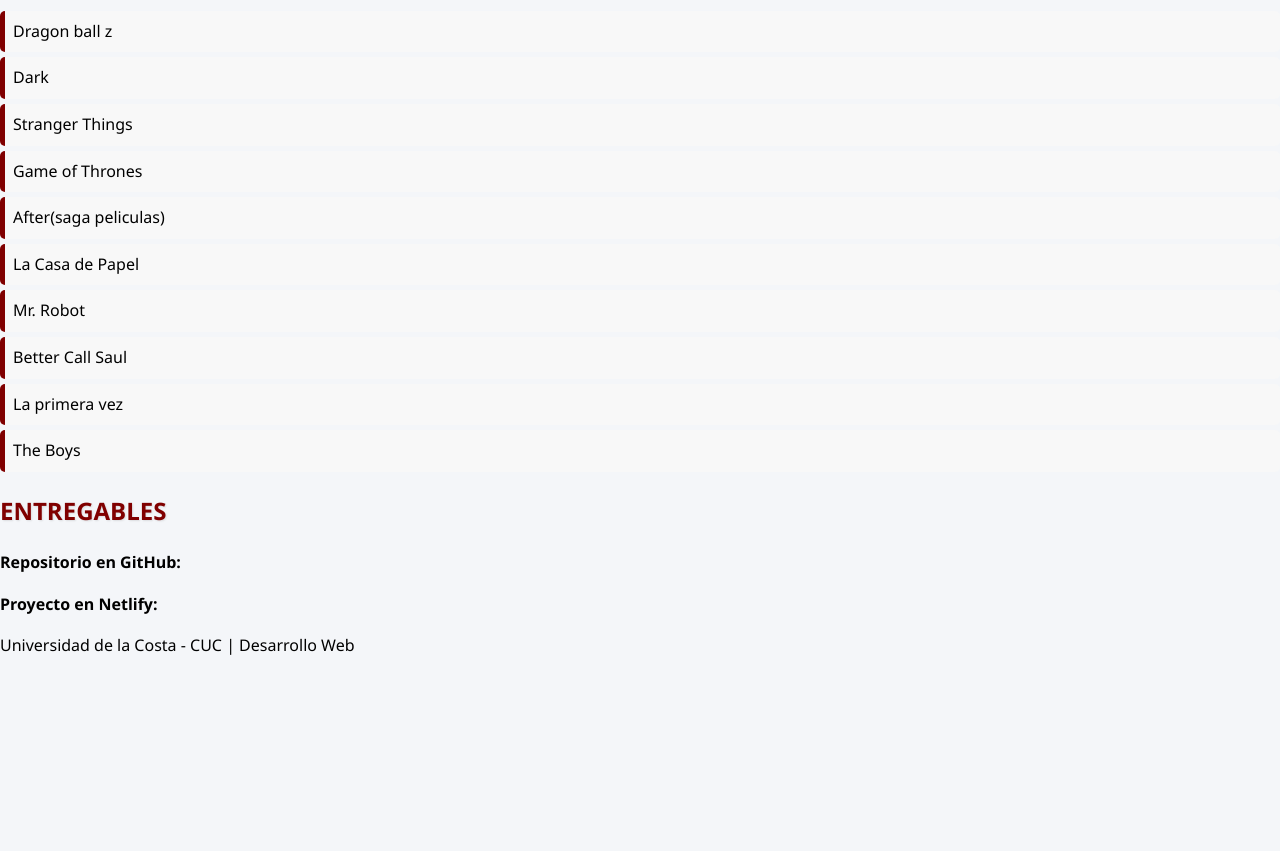
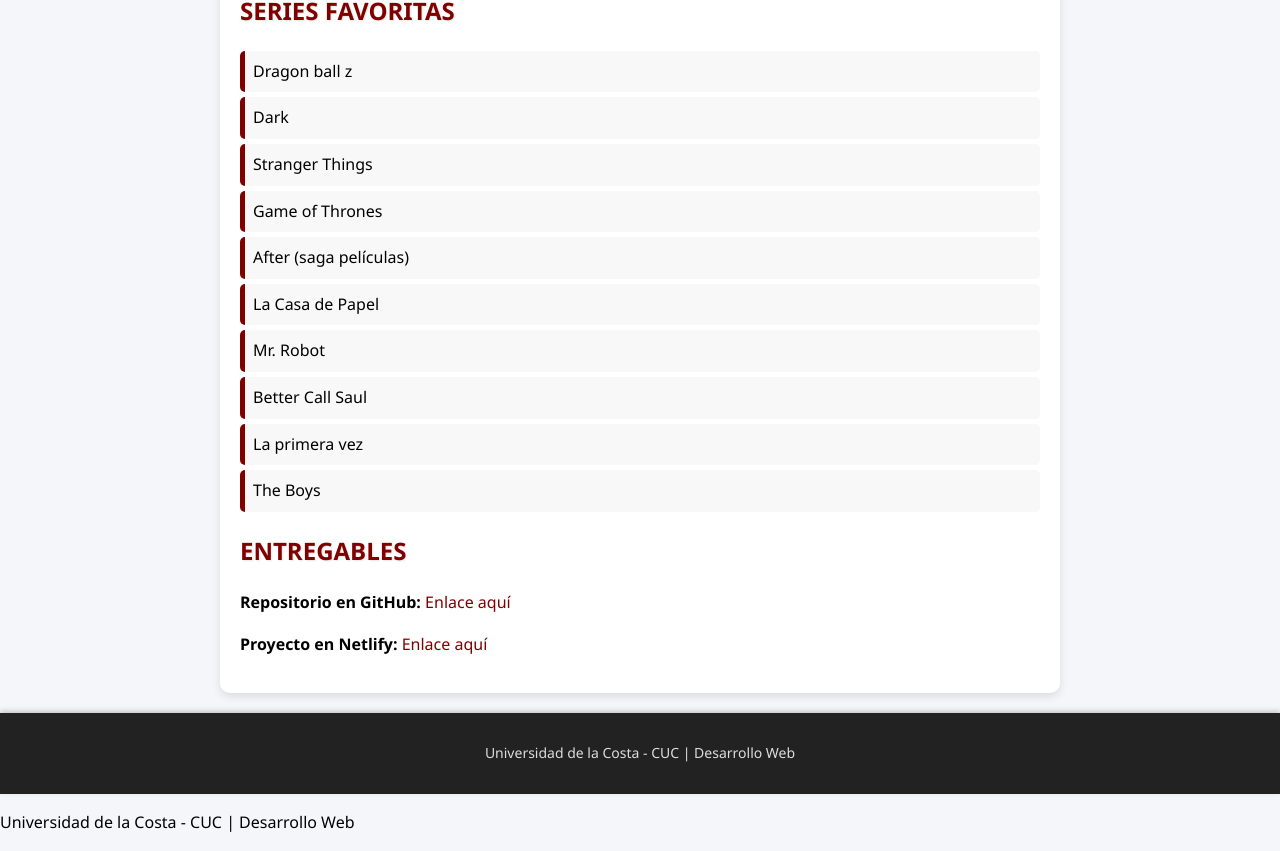
Before and after one commit to realesGoD/Proyectocuc1-1, a plain HTML site: page index.html in a window 1280 px wide. Shown: the part 702-1553 px from the top of the page. Before the commit the page ends 1377 px from the top, so only its background shows below. Drawn offline with Linux system fonts and the light colour scheme.

Commit message:
Mejoras aplicadas, espacios reducidos y organizado

```diff
--- a/index.html
+++ b/index.html
@@ -12,11 +12,16 @@
       padding: 0;
       line-height: 1.6;
     }
-
-      background: #800000;
+    header {
+      background: linear-gradient(90deg, #800000, #b22222);
       color: white;
       padding: 20px;
       text-align: center;
+      animation: fadeIn 1.2s ease-in-out;
+    }
+    @keyframes fadeIn {
+      from { opacity: 0; transform: translateY(-20px); }
+      to { opacity: 1; transform: translateY(0); }
     }
     main {
       max-width: 800px;
@@ -32,7 +37,6 @@
       text-transform: uppercase;
       text-shadow: 1px 1px 2px rgba(0,0,0,0.1);
     }
-
     ul {
       list-style: none;
       padding-left: 0;
@@ -44,8 +48,6 @@
       border-left: 5px solid #800000;
       border-radius: 5px;
     }
-
-    }
     footer {
       text-align: center;
       padding: 15px;
@@ -54,7 +56,6 @@
       color: #ddd;
       font-size: 14px;
       box-shadow: 0 -2px 5px rgba(0,0,0,0.2);
-}
     }
     a {
       color: #800000;
@@ -65,19 +66,6 @@
       color: #ff3333;
       text-decoration: underline;
     }
-    header {
-  background: linear-gradient(90deg, #800000, #b22222);
-  color: white;
-  padding: 20px;
-  text-align: center;
-  animation: fadeIn 1.2s ease-in-out;
-}
-@keyframes fadeIn {
-  from { opacity: 0; transform: translateY(-20px); }
-  to { opacity: 1; transform: translateY(0); }
-}
-
-
   </style>
 </head>
 <body>
@@ -106,7 +94,7 @@
       <li>Dark</li>
       <li>Stranger Things</li>
       <li>Game of Thrones</li>
-      <li>After(saga peliculas)</li>
+      <li>After (saga películas)</li>
       <li>La Casa de Papel</li>
       <li>Mr. Robot</li>
       <li>Better Call Saul</li>
@@ -115,8 +103,8 @@
     </ul>
 
     <h2>Entregables</h2>
-    <p> <strong>Repositorio en GitHub:</strong> <a href="#" target="_blank"></a></p>
-    <p> <strong>Proyecto en Netlify:</strong> <a href="#" target="_blank"></a></p>
+    <p><strong>Repositorio en GitHub:</strong> <a href="#" target="_blank">Enlace aquí</a></p>
+    <p><strong>Proyecto en Netlify:</strong> <a href="#" target="_blank">Enlace aquí</a></p>
   </main>
 
   <footer>
@@ -124,3 +112,8 @@
   </footer>
 </body>
 </html>
+
+    <p>Universidad de la Costa - CUC | Desarrollo Web</p>
+  </footer>
+</body>
+</html>
```
Lines whose indentation alone changed are shown as unchanged.
